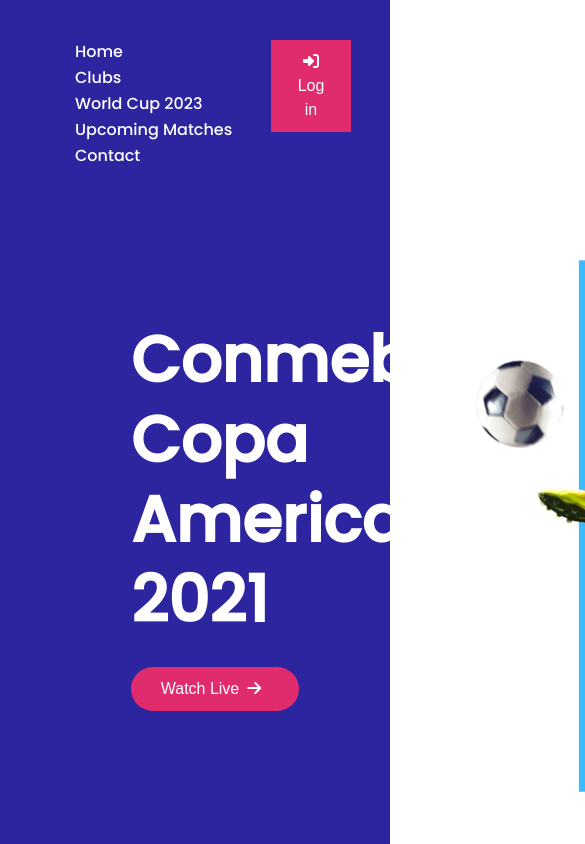
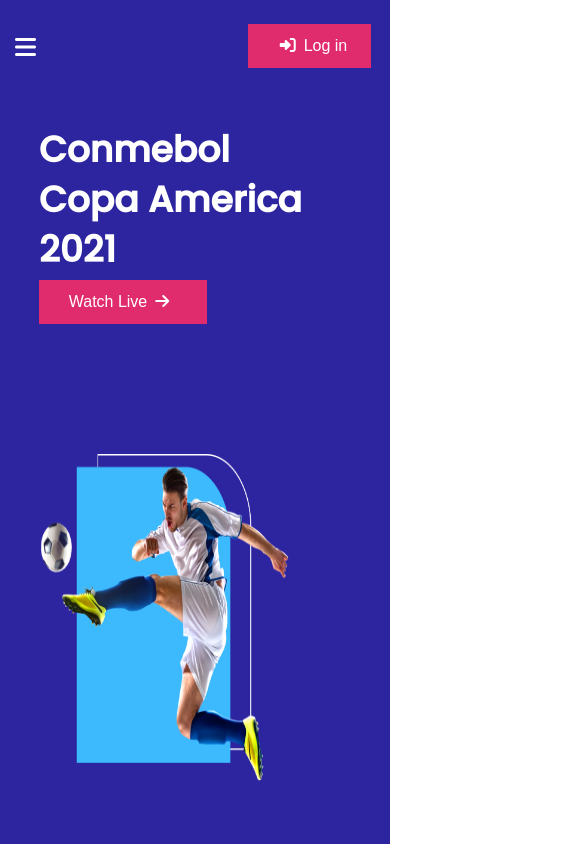
Before and after one commit to rafaswe/responsive-football, a plain HTML site: page index.html in a window 390 px wide. Shown: the top 844 px of the page, 585 px wide, since content can reach past the window. Drawn offline with Linux system fonts and the light colour scheme.

Commit message:
full-Project

```diff
--- a/index.html
+++ b/index.html
@@ -18,7 +18,7 @@
     <!-- header starts -->
     <header>
         <!-- Links and logging button -->
-        <nav>
+        <nav class="row">
             <!-- Contanis links of various portion of the full website -->
             <div class="link-container">
                 <ul>
@@ -30,19 +30,21 @@
                 </ul>
             </div>
             <!-- contains logging button -->
+            <div class="log">
+                <div class="icon"><i class="fas fa-bars"></i></div>
                 <div class="logging-button">
                     <button class="btn-style"><i class="fas fa-sign-in-alt"></i>Log in</button>
                 </div>
+            </div>
         </nav>
-        <div class="banner">
-            <div class="item">
-                <div class="banner-title">
-                    <h1>Conmebol Copa America 2021</h1>
+        <div class="banner row">
+            <div class="banner-title item">
+                <h1>Conmebol <br>Copa America 2021</h1>
                 <button class="btn-style watch-button">Watch Live<i class="fas fa-arrow-right"></i></button>
             </div>
-            </div>
-            <div class="item">
-                <div class="banner-logo"><img src="images/banner.png" alt=""></div>
+
+            <div class="banner-logo item">
+                <img src="images/banner.png" alt="">
             </div>
         </div>
     </header>
@@ -161,20 +163,15 @@
 
         <!-- highlightes section starts -->
         <section class="highlights">
-            <div class=" item">
             <div class="highlights-text">
                 <h2>All Highlights <br>Copa America 2021</h2>
                 <p>The 2021 Copa América was the 47th edition of the Copa América, the international men's football
                     championship organised by South America's football ruling body CONMEBOL. The tournament took
-                        place
-                        in Brazil from 13 June to 10 July 2021.</p>
+                    place in Brazil from 13 June to 10 July 2021.</p>
                 <button class="btn-style watch-button">Watch Live<i class="fas fa-arrow-right"></i></button>
             </div>
-            </div>
-            <div class="item">
             <div class="highlights-picture">
                 <img src="images/match.png" alt="">
-                </div>
             </div>
         </section>
 
--- a/style.css
+++ b/style.css
@@ -8,10 +8,39 @@
 body{
     font-family: 'Poppins', sans-serif;
 }
+h1{
+    font-weight: 700;
+    font-size: 64px;
+    line-height: 80px;
+    margin-bottom: 27px;
+    animation: color-change 1.5s ease-in-out 0s forwards;
+}
+
+@keyframes color-change {
+    0%   {color:rgb(45, 37, 160) ;}
+    25%  {color:rgb(105, 102, 145);}
+    50%  {color: rgb(212, 212, 157);}
+    75%  {color: wheat}
+    100% {color: white;}
+}
+h2{
+    font-weight: bold;
+    font-size: 48px;
+    line-height: 60px;
+    margin-bottom: 8px;
+    transition: 0.5s;
+}
+h3{
+    font-weight: bold;
+    font-size: 28px;
+    line-height: 40px;
+    margin-bottom: 10px;
+}
 button{
     border: none;
     background-color: #E02C6D;
     color: white;
+    height: 100%;
     font-size: 16px;
     line-height: 24px;
     padding: 10px 24px;
@@ -20,29 +49,20 @@
 button i{
     padding: 0 8px;
 }
-.item{
-    flex-basis: 50%;
-    height: 100%;
-}
 section{
     width: 75%;
     margin: 68px auto;
 }
-h2{
-    font-weight: bold;
-    font-size: 48px;
-    line-height: 60px;
-    margin-bottom: 8px;
-    transition: 0.5s;
-}
+
 section:hover h2{
     text-shadow: 2px 2px 2px rgba(0, 0, 0, 0.5);
 }
-h3{
-    font-weight: bold;
-    font-size: 28px;
-    line-height: 40px;
-    margin-bottom: 10px;
+.item{
+    width: 50%;
+    height: 100%;
+}
+.row{
+    display: flex;
 }
 /*----------------------------------------------------------------------------------------
                             header style starts
@@ -52,18 +72,28 @@
     width: 100%;
     height: 100vh;
     background: #2D25A0;
-    color: white;
 }
-
-
 /* nav styles starts here */
 nav{
-    display: flex;
     width: 80%;
     margin: 0 auto;
     line-height: 24px;
     font-size: 16px;
     justify-content: space-between;
+}
+.log{
+    display: flex;
+    margin-bottom: 46px;
+}
+.log .icon{
+    display: none;
+    font-size: 24px;
+    padding: 15px;
+    color: white;
+}
+.logging-button{
+    height: 44px;
+    margin-top: 40px;
 }
 .link-container{
     flex-grow: 1;
@@ -89,14 +119,10 @@
 .link-container ul li:hover::after{
     width: 100%;
 }
-.logging-button{
-    height: 44px;
-    margin-top: 40px;
-}
+
 
 /* banner style starts */
 .banner{
-    display: flex;
     width: 100%;
     height: 78vh;
 }
@@ -107,16 +133,10 @@
     margin-left: 131px;
     margin-top: 150px;
 }
-.banner-title h1{
-    font-weight: 700;
-    font-size: 64px;
-    line-height: 80px;
-    margin-bottom: 27px;
-}
+
 .watch-button{
     width: 168px;
     height: 44px;
-    border-radius: 70px;
     transition: transform 0.5s;
 }
 .watch-button:hover{
@@ -131,7 +151,7 @@
 .banner-logo img{
     height: 100%;
     padding-top: 67px;
-    transition: transform 1s;
+    transition: transform 1.2s;
 }
 .banner:hover .banner-logo img{
     transform: scaleX(-1);
@@ -151,6 +171,10 @@
     box-shadow: 0px 0px 40px rgba(0, 0, 0, 0.15);
     padding: 15px 15px 33px 15px;
     border-radius: 10px;
+    transition: 0.5s;
+}
+.player:hover{
+    box-shadow: 0px 0px 40px rgba(0, 0, 0, 0.55);
 }
 .player .player-photo{
     width: 100%;
@@ -166,14 +190,13 @@
 
 /* Highlights style */
 .highlights{
-
-    display: flex;
-    justify-content: center;
-    align-items: center;
+    display: grid;
+    grid-template-columns: repeat(2,1fr);
 }
 
 .highlights .highlights-text{
-    width: 470px;
+    width: 85%;
+    padding-top: 80px;
 }
 
 .highlights-text p{
@@ -242,13 +265,12 @@
     width: 100%;
 }
 .footer{
-
     width: 33%;
     margin: auto;
     text-align: center;
     padding-bottom: 63px;
 }
-.footer img{
+.footer .footer-logo img{
     width: 100%;
      height: 110px;
 }
@@ -265,3 +287,154 @@
     font-size: 18px;
     line-height: 24px;
 }
+
+/*----------------------------------------------------------------------------------------
+                            Media query style starts
+------------------------------------------------------------------------------------------*/
+
+/* Styles for tablet */
+@media screen and (max-width:992px){
+    section{
+        width: 80%;
+        margin: 68px auto;
+    }
+    h1{
+        font-weight: 700;
+        font-size: 32px;
+        line-height: 35px;
+        margin-bottom: 27px;
+    }
+    .row{
+        flex-direction: column;
+    }
+    /* nav style starts */
+    nav{
+        width: 100%;
+        justify-content: center;
+        box-sizing: border-box;
+        padding-right: 15px;
+    }
+    .link-container{
+        display: none;
+    }
+    .log{
+        margin-top: 10px;
+        justify-content: center;
+        margin-top: 20px;
+    }
+    .log .icon{
+        display: block;
+    }
+    .logging-button{
+        width: 100%;
+        padding: 0;
+        order: 1;
+        display: block;
+        margin: 1%;
+        text-align: end;
+    }
+    /* banner style starts */
+
+    .banner{
+        margin-top: 2%;
+        box-sizing: border-box;
+    }
+    .banner-title{
+        margin-top: 0px;
+        align-items: center;
+        margin-bottom: 10px;
+        margin-left: 10%;
+    }
+    .banner-logo{
+        display: inline-block;
+        align-items: center;
+        width: 80%;
+        height: 70%;
+    }
+    .banner-logo img{
+        padding:0 ;
+        margin: 0;
+        height: 100%;
+        width: 80%;
+    }
+    /* player list starts */
+    .player-list{
+        grid-template-columns: repeat(2,1fr);
+    }
+    /* highlights section starts */
+    .highlights{
+        grid-template-columns: 1fr;
+        grid-row-gap: 29px;
+    }
+    .highlights .highlights-text{
+        width: 100%;
+        padding-top: 0;
+        margin-top: 60px;
+    }
+    /* footer section start */
+    .footer{
+        width: 50%;
+    }
+}
+/* style for mobile */
+@media screen and (max-width:668px){
+    h2{
+        font-weight: bold;
+        font-size: 30px;
+        line-height: 40px;
+    }
+    h3{
+        font-size: 28px;
+        line-height: 40px;
+    }
+    .item{
+        height: 100%;
+    }
+
+    /* nav > link-container starts */
+    .link-container ul li{
+        display: none;
+    }
+
+    /* nav > banner starts */
+    .banner{
+        margin-top: 1%;
+        justify-content: space-between;
+    }
+    .banner-title{
+        width: 70%;
+        margin-bottom: 0;
+        padding-bottom: 0;
+    }
+    .banner-title h1{
+        font-weight: bold;
+        font-size: 36px;
+        line-height: 50px;
+        margin-bottom: 5px;
+    }
+    .banner-logo{
+        align-items: center;
+        width: 80%;
+        height: 100%;
+        margin-top: 0px;
+    }
+
+    /* player section starts */
+    .player-list{
+        grid-template-columns: 1fr;
+    }
+
+    .photos{
+        grid-template-columns: 1fr;
+    }
+    /* footer > .footer starts */
+    .footer{
+        width: 100%;
+        padding:10px 62px 60px;
+    }
+    .footer .footer-logo img{
+        width: 100%;
+         height: 63px;
+    }
+
+}
```
Lines whose indentation alone changed are shown as unchanged.
